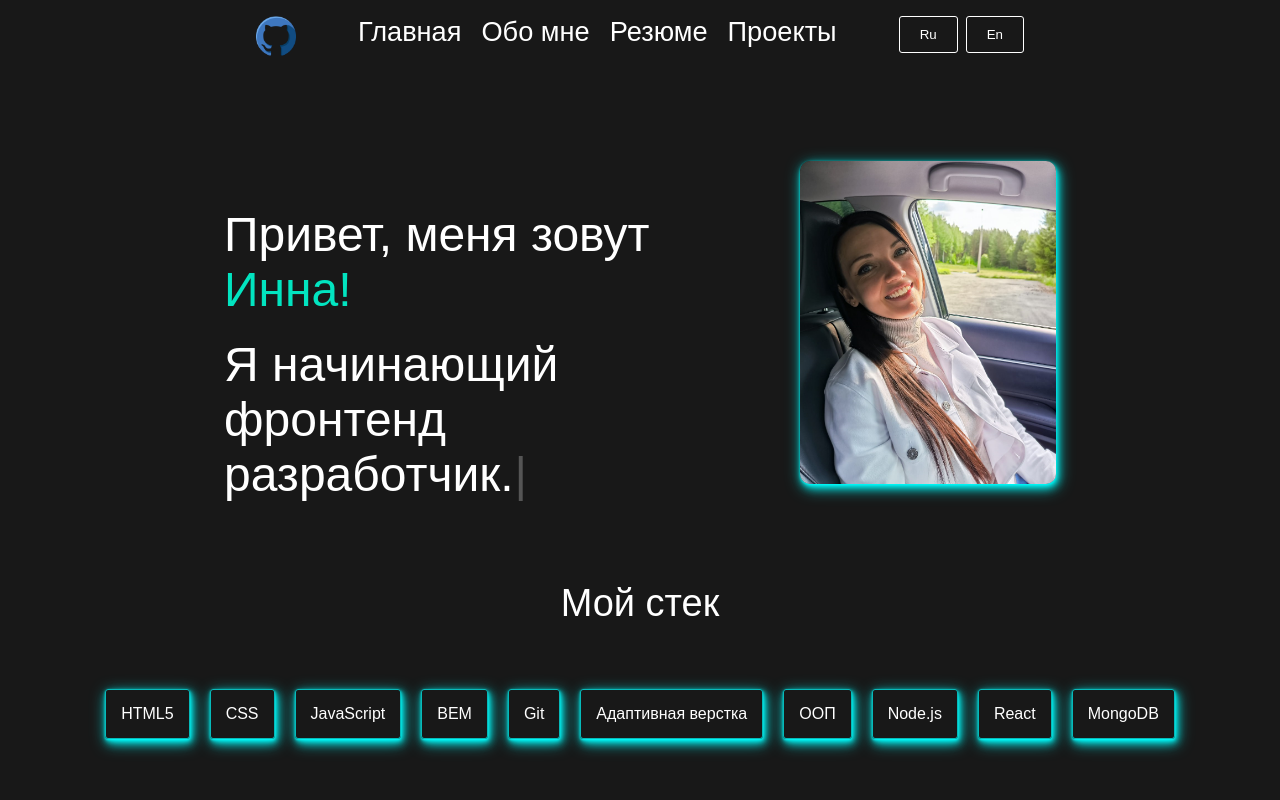
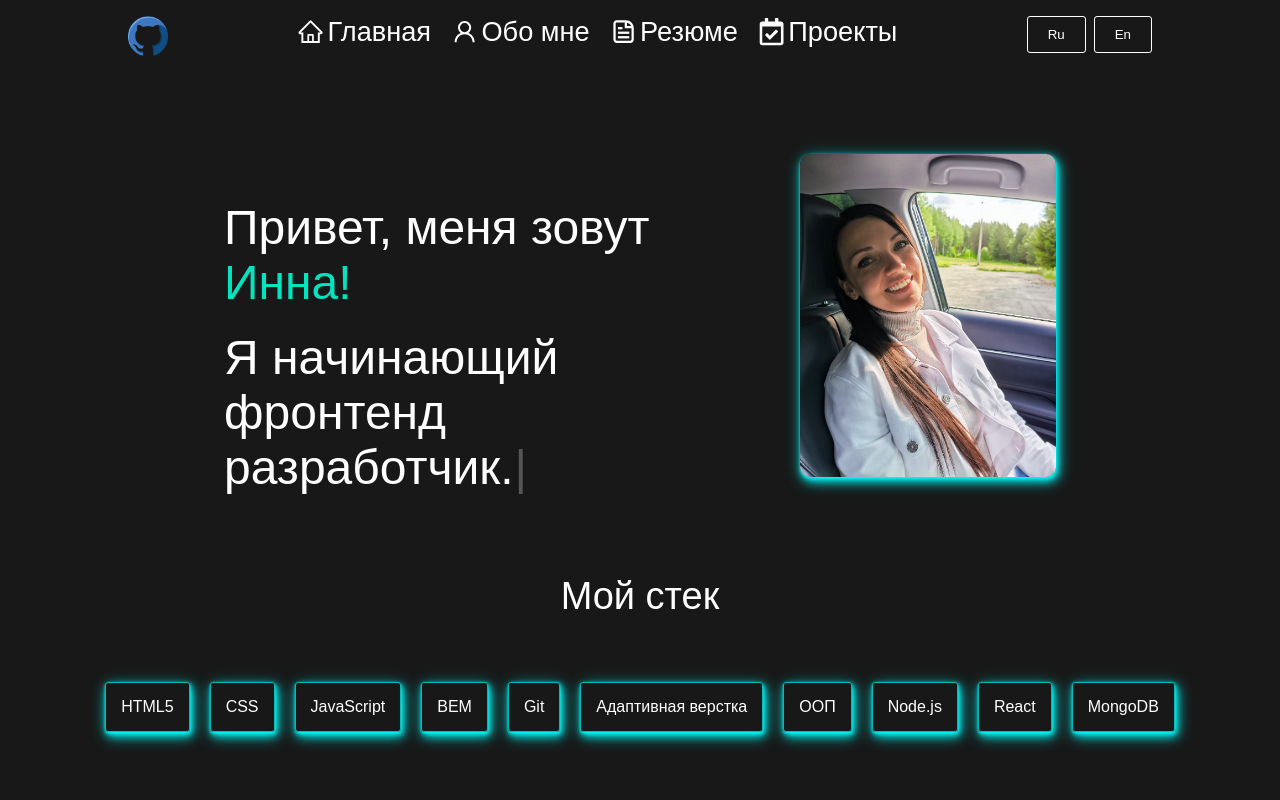
Before and after one commit to innabunny/portfolio, a React (Create React App) app: page /resume in a window 1280 px wide. Shown: the top 800 px of the page. Built offline with nearby package versions, Linux system fonts and the light colour scheme; a web font is replaced by a local one.

Commit message:
add icons header

```diff
--- a/package.json
+++ b/package.json
@@ -8,7 +8,10 @@
     "@testing-library/react": "^13.4.0",
     "@testing-library/user-event": "^13.5.0",
     "react": "^18.2.0",
+    "react-bootstrap": "^2.8.0",
     "react-dom": "^18.2.0",
+    "react-icons": "^4.10.1",
+    "react-router-dom": "^6.14.0",
     "react-scripts": "5.0.1",
     "typewriter-effect": "^2.20.1",
     "web-vitals": "^2.1.4"
--- a/src/App.js
+++ b/src/App.js
@@ -1,30 +1,38 @@
-import logo from './logo.svg';
-import './App.css';
-import Header from './components/header/Header';
-import About from './components/About/About';
-import Content from './components/Content/Content';
-import Footer from './components/Footer/Footer';
-import { useState } from 'react';
+import { Route, BrowserRouter, Routes } from "react-router-dom";
+import "./App.css";
+
+import Header from "./components/header/Header";
+import About from "./components/About/About";
+import Content from "./components/Content/Content";
+import Footer from "./components/Footer/Footer";
+import { useState } from "react";
+import Resume from "./components/Resume/Resume";
 
 function App() {
-
   const [isTranslate, setIsTranslate] = useState(false);
 
   const translateRU = () => {
     setIsTranslate(false);
-    }
+  };
 
   const translateEN = () => {
     setIsTranslate(true);
-    }
+  };
 
   return (
-   <>
-    <Header isTranslate={isTranslate} translateEN={translateEN} translateRU={translateRU} />
+    <BrowserRouter>
+      <Header
+        isTranslate={isTranslate}
+        translateEN={translateEN}
+        translateRU={translateRU}
+      />
+      <Routes>
+        <Route path="/resume" element={Resume} />
+      </Routes>
       <About isTranslate={isTranslate} />
-    <Content isTranslate={isTranslate}/>
+      <Content isTranslate={isTranslate} />
       <Footer isTranslate={isTranslate} />
-   </>
+    </BrowserRouter>
   );
 }
 
--- /dev/null
+++ b/src/components/Resume/Resume.jsx
@@ -0,0 +1,5 @@
+export default function Resume() {
+  return (
+    <p>Resume</p>
+  )
+}
--- a/src/components/header/Header.css
+++ b/src/components/header/Header.css
@@ -1,5 +1,5 @@
 .header {
-  width: 60%;
+  max-width: 80vw;
   margin: 0 auto;
   padding-top: 2vh;
   min-height: 30px;
@@ -28,6 +28,9 @@
 }
 
 .header__link {
+  display: flex;
+  align-items: center;
+  gap: 0.2rem;
   text-decoration: none;
   font-weight: 500;
   font-size: 1.7rem;
@@ -60,7 +63,8 @@
 
 @media screen and (max-width: 800px) {
   .header__link {
-    font-size: 18px;
+    font-size: 1rem;
+    flex-direction: column;
   }
 }
 
--- a/src/components/header/Header.jsx
+++ b/src/components/header/Header.jsx
@@ -1,22 +1,32 @@
-import "./Header.css"
-import icon from "../../img/github.png"
+import { Link, NavLink } from 'react-router-dom';
+import Nav from "react-bootstrap/Nav";
+import "./Header.css";
+import icon from "../../img/github.png";
+import {
+  AiOutlineHome,
+  AiOutlineUser,
+} from "react-icons/ai";
+
+import { CgFileDocument } from "react-icons/cg";
+import { FaRegCalendarCheck } from "react-icons/fa";
 
 export default function Header({translateRU, translateEN, isTranslate}) {
+
   return (
-    <header className="header">
-      <a href="https://github.com/innabunny" target="_blank" className="header__link"><img src={icon} className="header__img"></img></a>
-      <nav>
+<>
+     <Nav className='header'>
+      <Nav.Link href="https://github.com/innabunny" target="_blank" className="header__link"><img src={icon} className="header__img"></img></Nav.Link>
         <ul className="header__links">
-          <li><a href="#project" className="header__link">{ isTranslate ? "Home" : "Главная"}</a></li>
-          <li><a href="#project" className="header__link">{ isTranslate ? "About Me" : "Обо мне"}</a></li>
-          <li><a href="#contacts" className="header__link">{ isTranslate ? "Resume" : "Резюме"}</a></li>
-          <li><a href="#contacts" className="header__link">{ isTranslate ? "Projects" : "Проекты"}</a></li>
+          <li><Link to='/home' className="header__link"><AiOutlineHome /> {isTranslate ? 'Home' : 'Главная'}</Link></li>
+          <li><Link to='/about' className="header__link"><AiOutlineUser /> {isTranslate ? 'About' : 'Обо мне'}</Link></li>
+          <li><Link to='/resume' href="#contacts" className="header__link"><CgFileDocument /> {isTranslate ? 'Resume' : 'Резюме'}</Link></li>
+          <li><Link to='/project' href="#contacts" className="header__link"><FaRegCalendarCheck /> {isTranslate ? 'Projects' : 'Проекты'}</Link></li>
         </ul>
-      </nav>
       <div>
         <button className="header__btn" onClick={translateRU}>Ru</button>
         <button className="header__btn" onClick={translateEN}>En</button>
       </div>
-    </header>
+      </Nav>
+</>
   );
 }
--- a/src/index.js
+++ b/src/index.js
@@ -10,8 +10,3 @@ root.render(
     <App />
   </React.StrictMode>
 );
-
-// If you want to start measuring performance in your app, pass a function
-// to log results (for example: reportWebVitals(console.log))
-// or send to an analytics endpoint. Learn more: https://bit.ly/CRA-vitals
-reportWebVitals();
```
Also changed, not shown: src/index.css (line endings or trailing spaces), 1 other file (tests, documents, lock files or other folders). Lines whose indentation alone changed are shown as unchanged.
